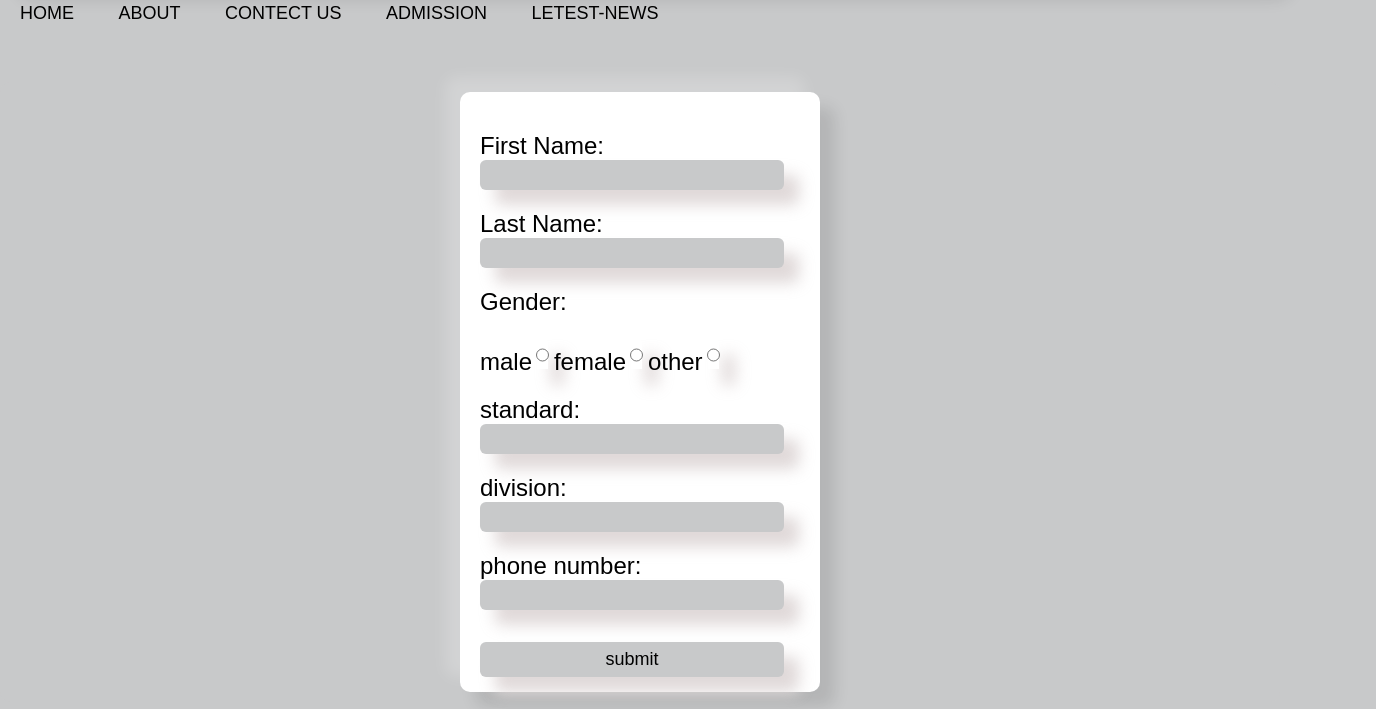
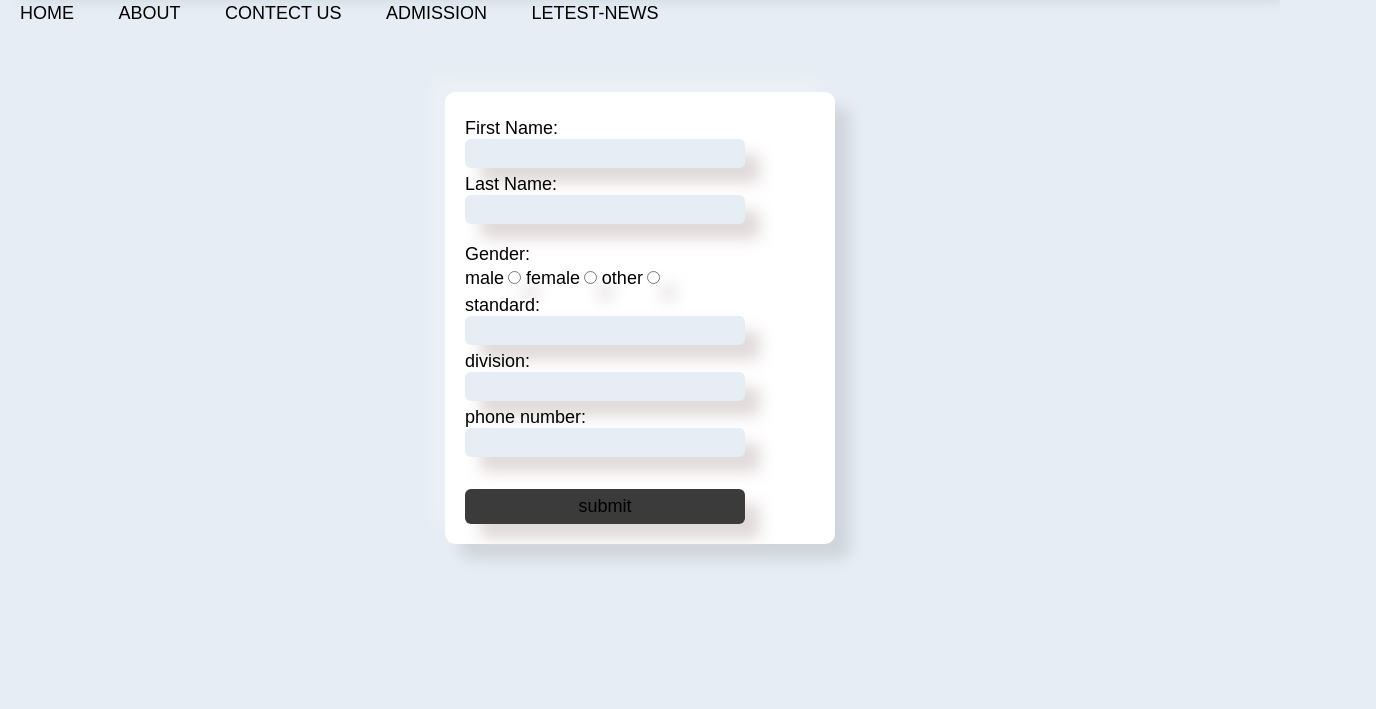
Before and after one commit to zeeshan91kharadi/city-high-school, a plain HTML site: page admission.html in a window 1280 px wide. Shown: the part 91-800 px from the top of the page, 1376 px wide, since content can reach past the window. Drawn offline with Linux system fonts and the light colour scheme; a script that the page names is missing.

Commit message:
Update cityhigh.css

```diff
--- a/cityhigh.css
+++ b/cityhigh.css
@@ -35,7 +35,7 @@ header{
     15px 15px 15px rgb(0,0,0,0.1);
 }
 body{
-    background: #c8c9ca;
+    background: #e6edf4;
     }
 *{
     margin: 0;
@@ -498,7 +498,7 @@ form{
     align-items: center;
     justify-content: center;
     margin-top: 5vh;
-    background: #c8c9ca;
+    background: #e6edf4;
 
 }
 .formelement{
@@ -507,8 +507,7 @@ form{
     border-radius: 10px;
     background-color: #ffffff;
     padding: 20px;
-    height:70vh ;
-    width: 40vh;
+
 
 
 
@@ -528,10 +527,11 @@ form{
 /*  */
 form label{
     display:flex ;
-    margin-top: 2.5vh;
+    margin-top: 6px;
+
     font-size: 18px;
-    width: 70vw;
-    font-size: 3vh;
+    width: 350px;
+
     font-family: sans-serif;
 }
 .gender{
@@ -545,27 +545,27 @@ form label{
 }
 .gender input{
     display: inline;
-    margin-top: 3vh;
+    margin-top: 6px;
 }
 form input{
-    width: 38vh;
-    height: 30px;
+    width: 280px;
+
     padding: 7px;
     border: none;
     border-radius: 6px;
     box-shadow:  15px 15px 15px rgba(212, 201, 201, 0.711),
     15px 15px 15px rgba(255, 255, 255, 0.573);
     outline: none;
-    background: #c8c9ca;
+    background: #e6edf4;
 
 }
 input[type="submit"] {
 
-    width: 38vh;
+    width: 280px;
     height: 35px;
     margin-top: 4vh;
     border: none;
-    background: #c8c9ca;
+    background-color: #3b3b3b;
     font-size: 18px;
     cursor: pointer;
 
```
